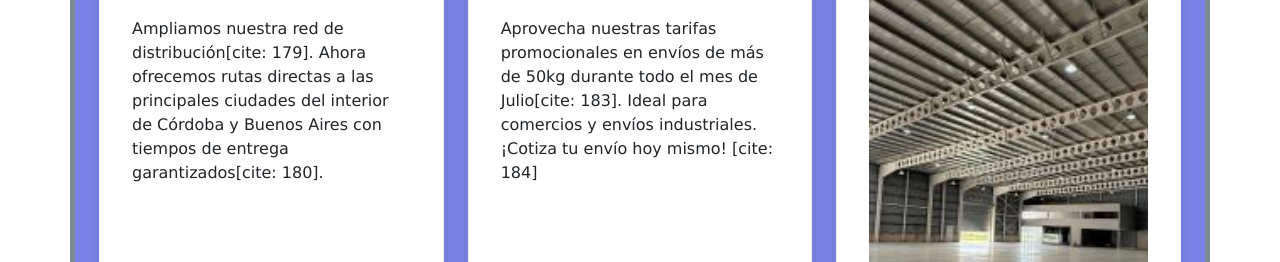
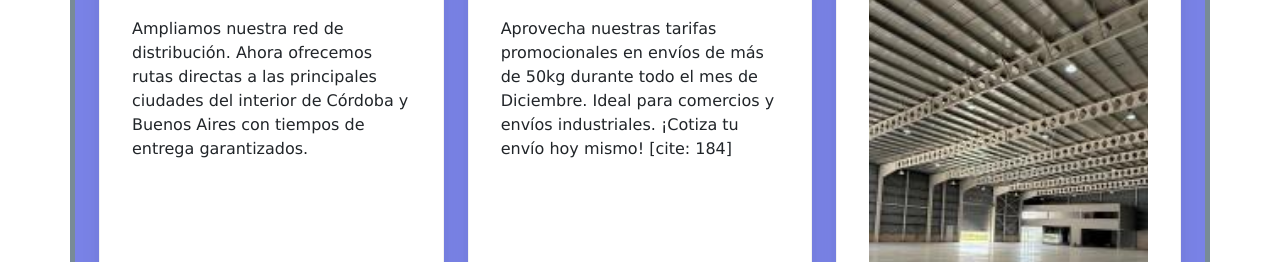
Before and after one commit to VaninaTravesani/Sitiowebtransporteservipack, a plain HTML site: page novedades.html in a window 1280 px wide. Shown: the part 538-800 px from the top of the page. Drawn offline with nearby package versions, Linux system fonts and the light colour scheme.

Commit message:
Correcciones

```diff
--- a/novedades.html
+++ b/novedades.html
@@ -49,8 +49,8 @@
                     <div class="icono-servicio">🗺️</div>
                     <h2>Nuevos Destinos</h2>
                     <p>
-                        Ampliamos nuestra red de distribución[cite: 179]. Ahora ofrecemos rutas directas a las principales
-                        ciudades del interior de Córdoba y Buenos Aires con tiempos de entrega garantizados[cite: 180].
+                        Ampliamos nuestra red de distribución. Ahora ofrecemos rutas directas a las principales
+                        ciudades del interior de Córdoba y Buenos Aires con tiempos de entrega garantizados.
                     </p>
                     <a href="#" class="btn btn-sm btn-outline-primary mt-auto">Ver Rutas</a>
                 </article>
@@ -61,7 +61,7 @@
                     <div class="icono-servicio">💲</div>
                     <h2>Precios Especiales</h2>
                     <p>
-                        Aprovecha nuestras tarifas promocionales en envíos de más de 50kg durante todo el mes de Julio[cite: 183]. Ideal para comercios y envíos industriales. ¡Cotiza tu envío hoy mismo! [cite: 184]
+                        Aprovecha nuestras tarifas promocionales en envíos de más de 50kg durante todo el mes de Diciembre. Ideal para comercios y envíos industriales. ¡Cotiza tu envío hoy mismo! [cite: 184]
                     </p>
                     <a href="#" class="btn btn-sm btn-outline-primary mt-auto">Cotizar</a>
                 </article>
@@ -74,7 +74,7 @@
                     <div id="carouselExampleControls" class="carousel slide" data-bs-ride="carousel">
                         <div class="carousel-inner">
                             <div class="carousel-item active">
-                                <img src="Imagenes/deposito.jpg" class="d-block w-100" alt="Almacén Nuevo 1">
+                                <img src="imagenes/deposito.jpg" class="d-block w-100" alt="Almacén Nuevo 1">
                             </div>
                             </div>
                     </div>
```
